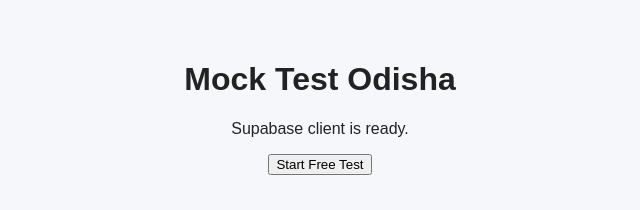
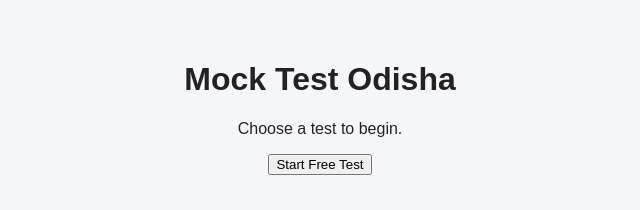
Before and after one commit to MockTestOdisha/-mocktest-odisha, a Next.js app: page / in a window 1280 px wide. Shown: the top 210 px of the page, without its empty margins (320-960 px from the left). Built offline with nearby package versions, Linux system fonts and the light colour scheme; no server answers.

Commit message:
Refactor Home component to remove Supabase client

```diff
--- a/app/page.js
+++ b/app/page.js
@@ -1,16 +1,12 @@
-import { createClient } from "@/lib/supabase/client";
-
 export default function Home() {
-  const supabase = createClient();
-
   return (
     <main style={{ padding: "40px", textAlign: "center" }}>
       <h1>Mock Test Odisha</h1>
-      <p>Supabase client is ready.</p>
+      <p>Choose a test to begin.</p>
 
-      <button>
-        Start Free Test
-      </button>
+      <a href="/test/odisha-gk-demo">
+        <button>Start Free Test</button>
+      </a>
     </main>
   );
 }
```
